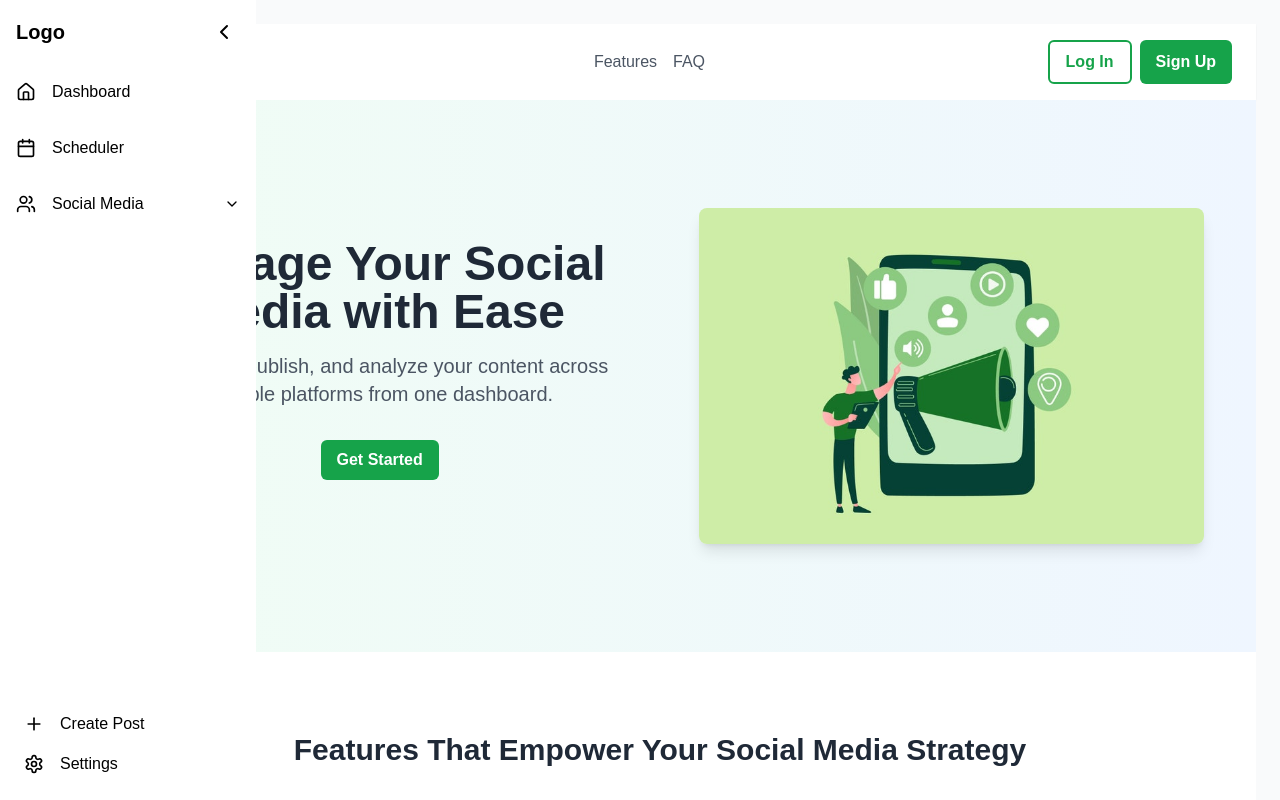
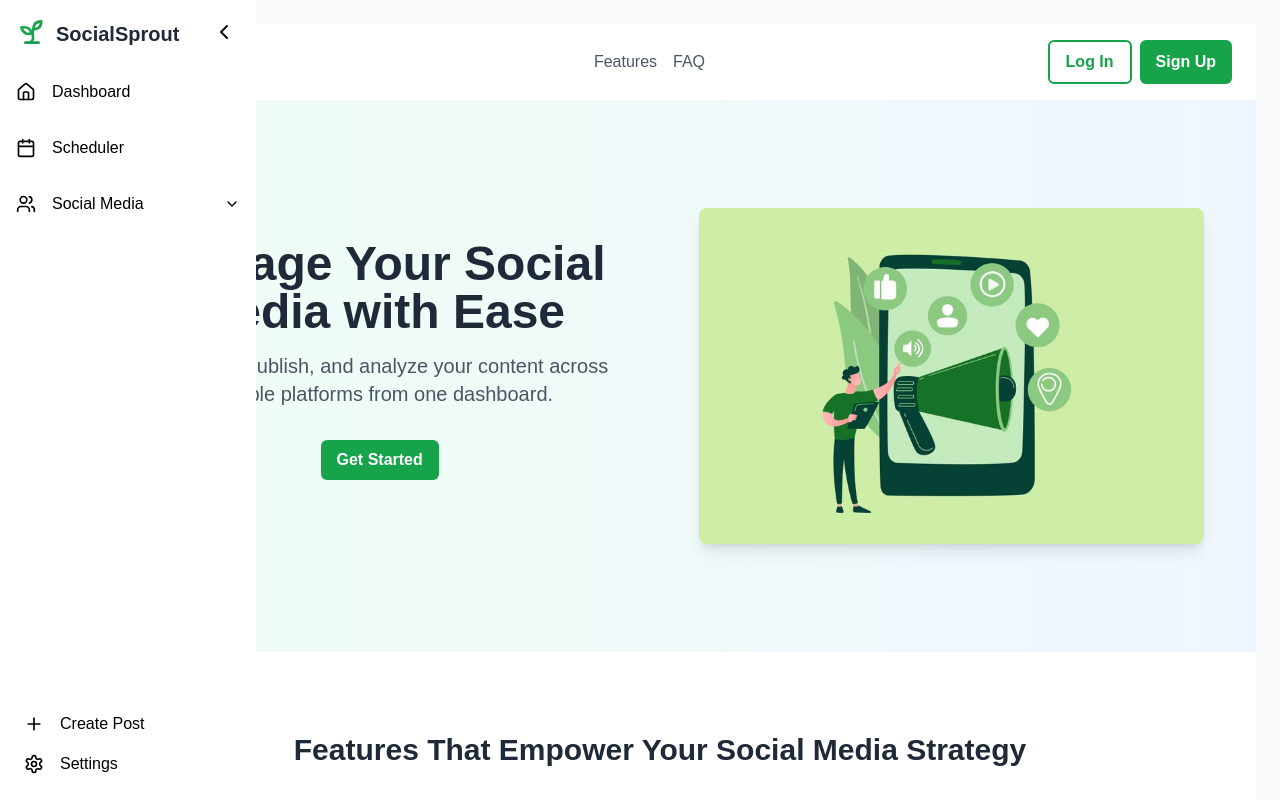
Before and after one commit to karan-panda/Tech_G, a Next.js app: page / in a window 1280 px wide. Shown: the top 800 px of the page. Built offline with nearby package versions, Linux system fonts and the light colour scheme.

Commit message:
landing page and dashboard

```diff
--- a/app/page.js
+++ b/app/page.js
@@ -59,9 +59,12 @@ function Hero() {
               Schedule, publish, and analyze your content across multiple
               platforms from one dashboard.
             </p>
-            <Button size="lg" className="mb-8">
-              Get Started
-            </Button>
+            <Link href="/dashboard">
+              <Button size="lg" className="mb-8">
+                Get Started
+              </Button>
+            </Link>
+
           </div>
         </div>
         <div className="m-7">
@@ -213,9 +216,12 @@ function CTA() {
           Join thousands of marketers and content creators who trust
           SocialSprout.
         </p>
+        <Link href="/dashboard">
         <Button size="lg" variant="secondary" >
           Get started
         </Button>
+        </Link>
+
       </div>
     </section>
   );
--- a/components/Sidebar.jsx
+++ b/components/Sidebar.jsx
@@ -3,6 +3,7 @@
 import React, { useState, useEffect } from "react";
 import Link from "next/link";
 import { usePathname } from "next/navigation";
+import Landing from "@/app/page";
 import {
   Home,
   Calendar,
@@ -12,6 +13,7 @@ import {
   ChevronLeft,
   ChevronRight,
   ChevronDown,
+  Sprout
 } from "lucide-react";
 import { FaReddit, FaXTwitter, FaPinterest } from "react-icons/fa6";
 
@@ -61,7 +63,13 @@ const Sidebar = () => {
       <div className="flex flex-col h-full">
         <div className="flex items-center justify-between p-4">
           <span className={`font-bold text-xl ${!isOpen ? "hidden" : "block"}`}>
-            Logo
+            <Link href="/">
+              <div className="flex items-end space-x-2">
+                <Sprout className="h-8 w-8 text-green-600" />
+                <div className="text-l font-bold text-gray-800">SocialSprout</div>
+              </div>
+            </Link>
+
           </span>
           <button
             onClick={toggleSidebar}
```
